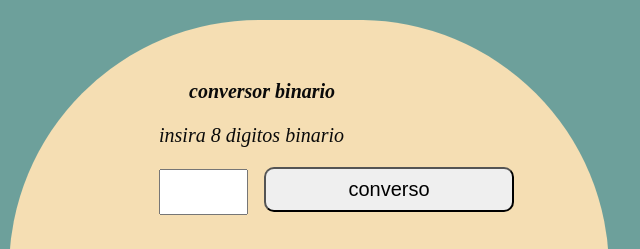
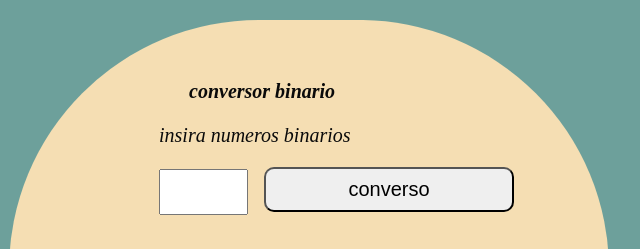
Before and after one commit to agnaldoAltomata/conversor_binario_decimal, a plain HTML site: page app_noob/index.html in a window 1280 px wide. Shown: the top 249 px of the page, 399-1039 px from the left. Drawn offline with Linux system fonts and the light colour scheme.

Commit message:
Update index.html

```diff
--- a/app_noob/index.html
+++ b/app_noob/index.html
@@ -9,7 +9,7 @@
 <body>
     <div>
         <h3>conversor binario</h3>
-        <p>insira 8 digitos binario</p>
+        <p>insira numeros binarios</p>
 
         <input type="text" name="binario" size="8"/>
         <button  name="converso">converso</button>
```
